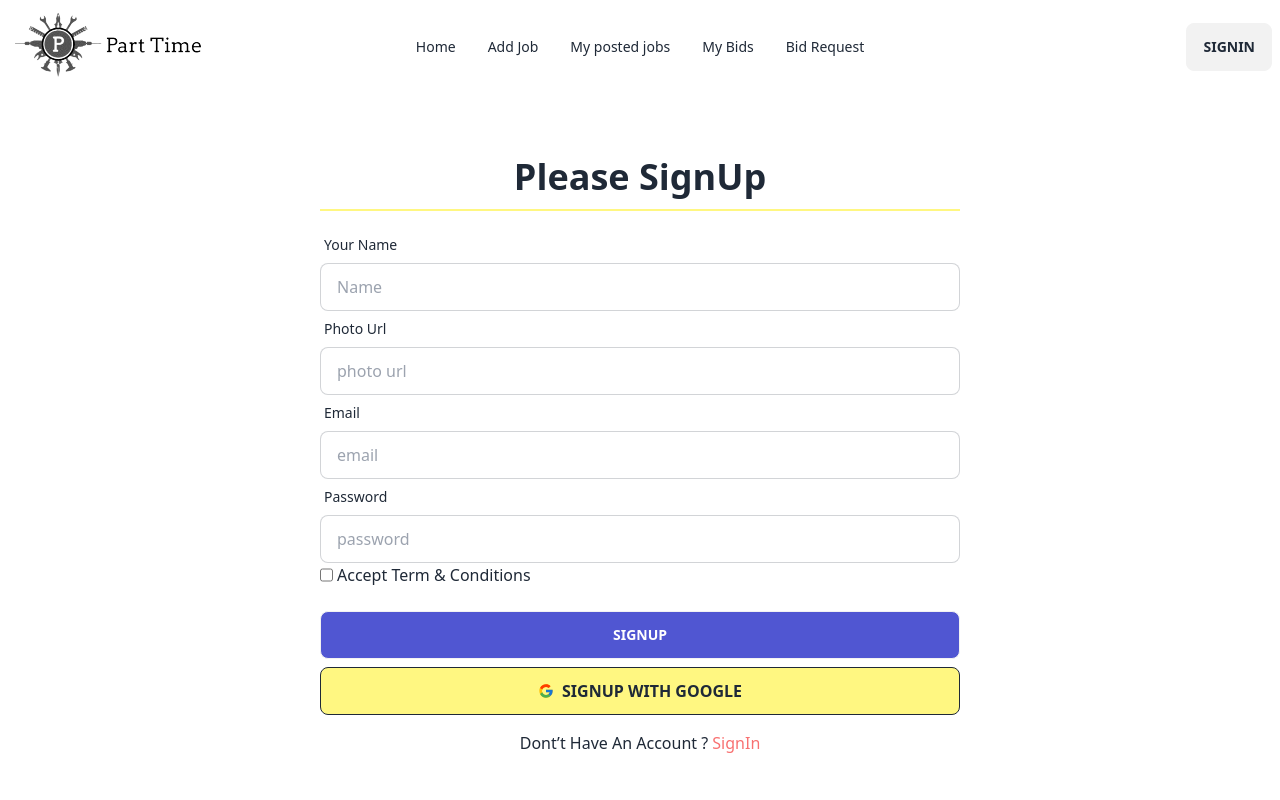
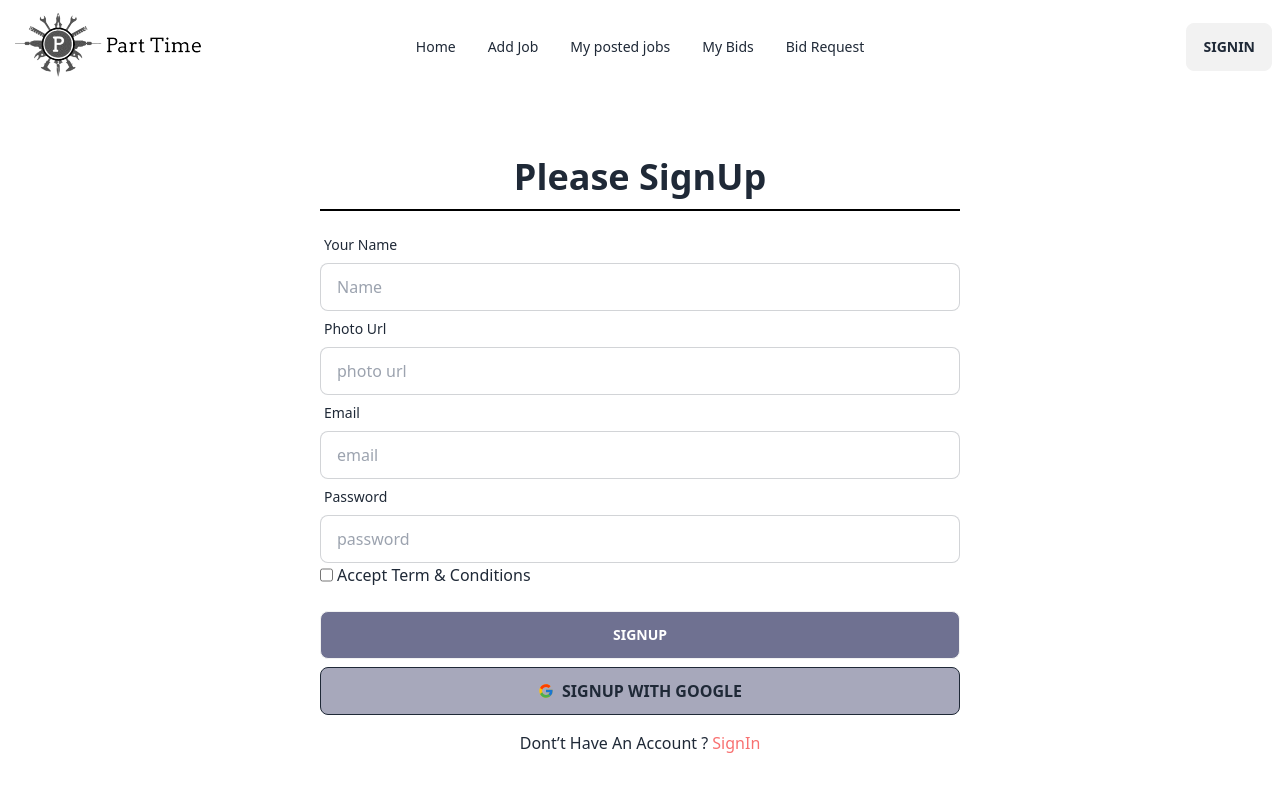
Before and after one commit to iamapusaha/part-time-client, a React (Vite) app: page /signup in a window 1280 px wide. Shown: the top 800 px of the page. Built offline with nearby package versions, Linux system fonts and the light colour scheme; no server answers.

Commit message:
update signin and signup page

```diff
--- a/src/pages/SignIn/SignIn.jsx
+++ b/src/pages/SignIn/SignIn.jsx
@@ -45,7 +45,7 @@ const SignIn = () => {
                 <title>Part Time || SignIn</title>
             </Helmet>
             <h1 className="text-4xl font-semibold text-center mb-3">SignIn with your account</h1>
-            <div className="md:w-3/4 lg:w-1/2 mx-auto border-b-2 border-[#FFF781] px-3 md:px-1 mb-4"></div>
+            <div className="md:w-3/4 lg:w-1/2 mx-auto border-b-2 border-black px-3 md:px-1 mb-4"></div>
             <form onSubmit={handleSignIn} className="md:w-3/4 lg:w-1/2 mx-auto">
                 <div className="form-control">
                     <label className="label">
@@ -63,7 +63,7 @@ const SignIn = () => {
                     </label>
                 </div>
                 <div className="form-control mt-6">
-                    <button className="btn bg-[#5056D2] text-white">SignIn</button>
+                    <button className="btn bg-[#6f7191] text-white">SignIn</button>
                 </div>
             </form>
             <p className="text-center mt-4">Dont’t Have An Account ? <Link className="text-red-400" to='/signup'>SignUp</Link></p>
--- a/src/pages/SignUp/SignUp.jsx
+++ b/src/pages/SignUp/SignUp.jsx
@@ -72,7 +72,7 @@ const SignUp = () => {
             </Helmet>
             <div className=" my-16 px-3 md:px-0">
                 <h1 className="text-4xl font-semibold text-center mb-3">Please SignUp</h1>
-                <div className="md:w-3/4 lg:w-1/2 mx-auto border-b-2 border-[#FFF781] px-3 md:px-1 mb-4"></div>
+                <div className="md:w-3/4 lg:w-1/2 mx-auto border-b-2 border-black px-3 md:px-1 mb-4"></div>
                 <form onSubmit={handeSignUp} className="md:w-3/4 lg:w-1/2 mx-auto">
                     <div className="form-control">
                         <label className="label">
@@ -104,12 +104,12 @@ const SignUp = () => {
                         <label htmlFor="check-box">Accept <a href="">Term & Conditions</a></label>
                     </div>
                     <div className="form-control mt-6">
-                        <button className="btn bg-[#5056D2] text-white mb-2">SignUp</button>
+                        <button className="btn bg-[#6f7191] text-white mb-2">SignUp</button>
 
                     </div>
                 </form>
                 <div className=' text-center'>
-                    <button onClick={handleGoogleSignIn} className="md:w-3/4 lg:w-1/2 btn btn-outline bg-[#FFF781] text-base"><FcGoogle></FcGoogle>signUp with google</button>
+                    <button onClick={handleGoogleSignIn} className="md:w-3/4 lg:w-1/2 btn btn-outline bg-[#a7a8bb] text-base"><FcGoogle></FcGoogle>signUp with google</button>
                 </div>
                 <p className="text-center mt-4">Dont’t Have An Account ? <Link className="text-red-400" to='/signin'>SignIn</Link></p>
                 <p className="text-red-600 text-center mt-2 text-xl">{error}</p>
```
